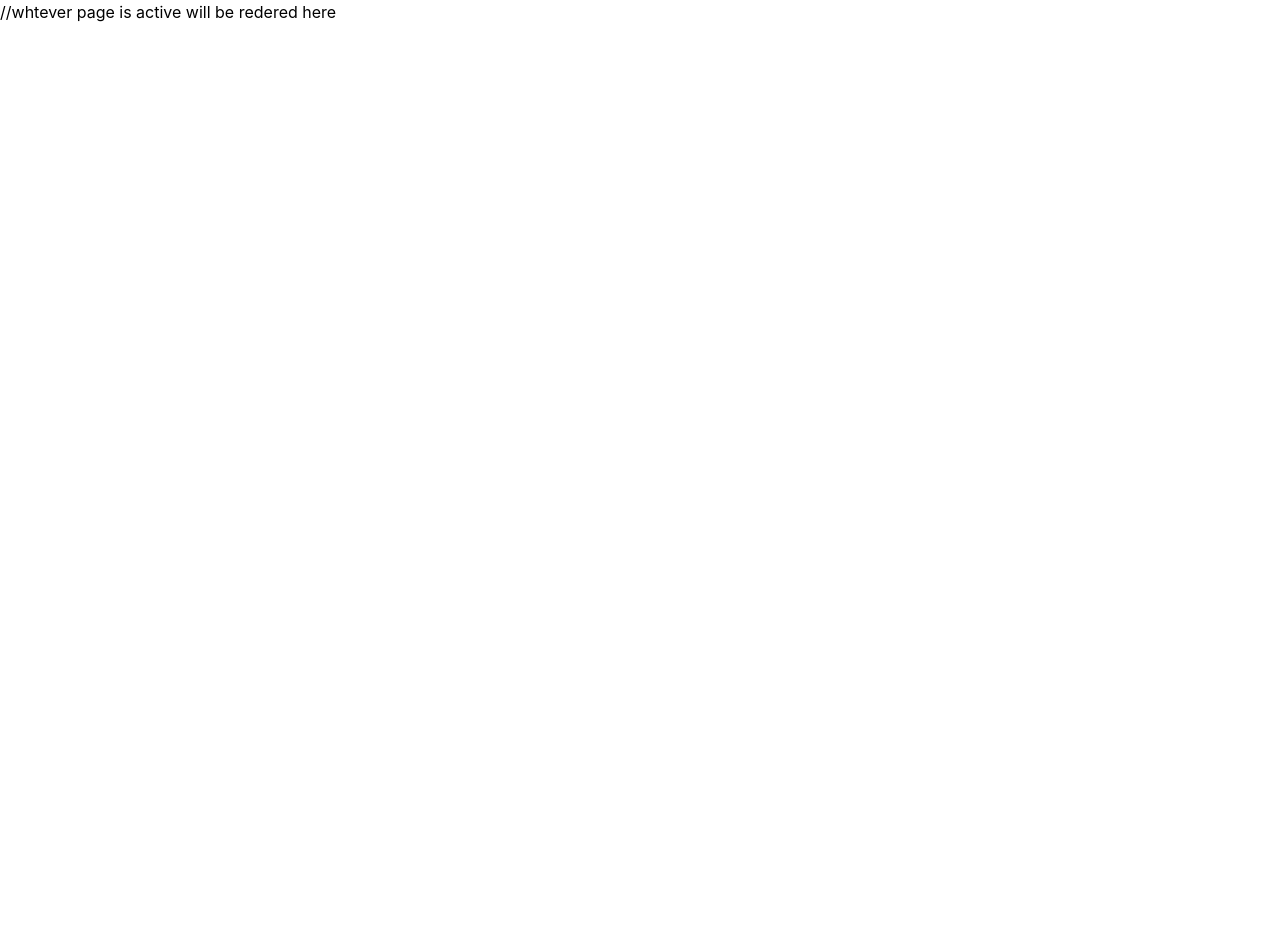
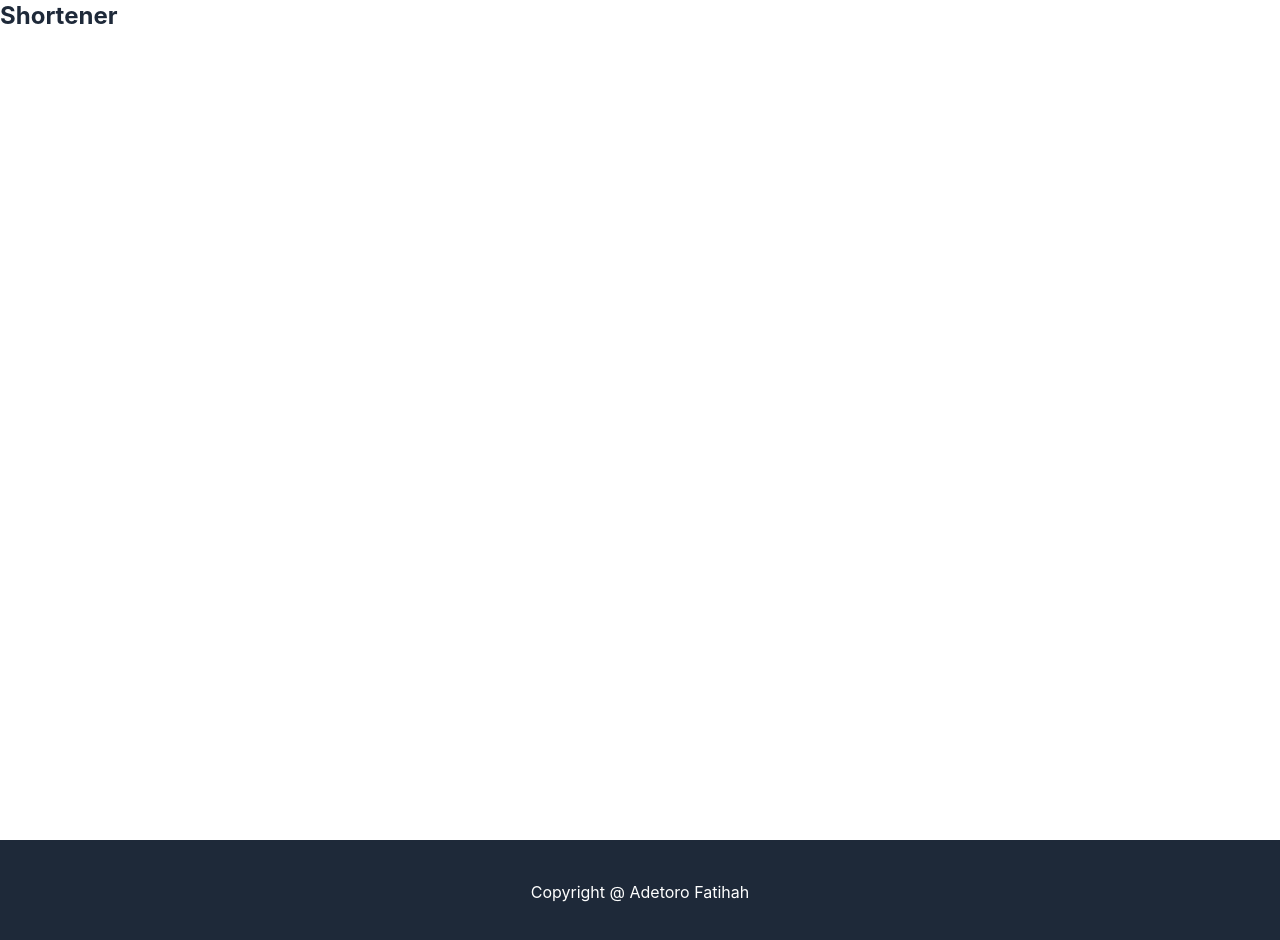
Before and after one commit to Yetty2020/URLShortener, a React (Vite) app: page / in a window 1280 px wide. Shown: the top 940 px of the page. Before the commit the page ends 800 px from the top, so only its background shows below. Built offline with nearby package versions, Linux system fonts and the light colour scheme.

Commit message:
feat: Added Header section for pages

```diff
--- /dev/null
+++ b/src/components/Header.tsx
@@ -0,0 +1,15 @@
+
+import { Link } from 'react-router-dom'
+
+function Header() {
+  return (
+    <nav>
+        <Link to="/" className='text-2xl font-bold text-gray-800'>
+        <h3>Shortener</h3>
+
+        </Link>
+    </nav>
+  )
+}
+
+export default Header
--- a/src/layouts/AppLayout.tsx
+++ b/src/layouts/AppLayout.tsx
@@ -1,11 +1,24 @@
 
+import Header from './../components/Header'
 import { Outlet } from 'react-router-dom'
 
 export default function AppLayout() {
   return (
     <div>
-      //whtever page is active will be redered here
-      <Outlet/>
+      <main className='min-h-screen container'>
+        {/* Header */}
+        <Header/>
+
+          {/*  whtever page is active will be redered here */}
+          <Outlet/>
+           </main>
+
+        {/* Footer */}
+        <div className='p-10 text-center bg-gray-800 mt-10 text-white'>
+          Copyright @ Adetoro Fatihah
+        </div>
+
+
 
     </div>
   )
```
